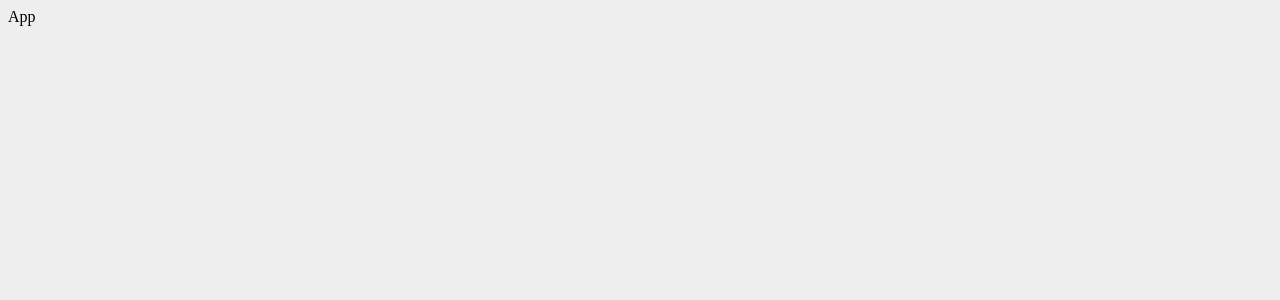
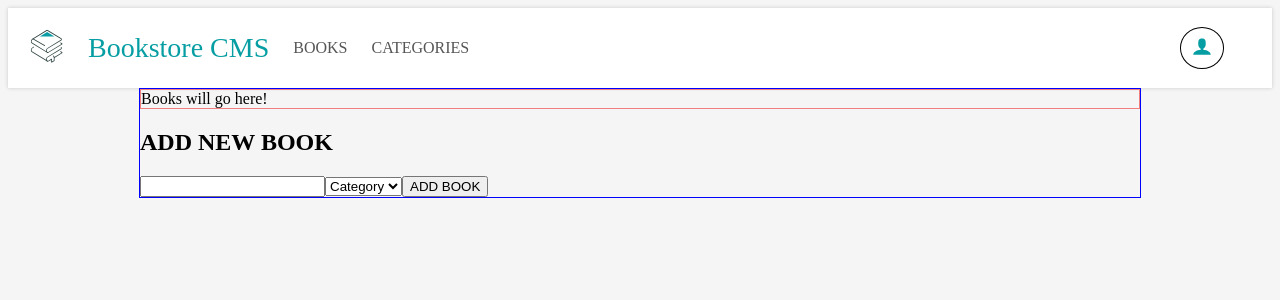
Before and after one commit to OkoyeCharles/bookstore, a React (Create React App) app: page / in a window 1280 px wide. Shown: the top 300 px of the page. Built offline with nearby package versions, Linux system fonts and the light colour scheme; the HTML template or start-up script is replaced by a standard one.

Commit message:
Add all Components

```diff
--- a/package.json
+++ b/package.json
@@ -8,6 +8,8 @@
     "@testing-library/user-event": "^13.5.0",
     "react": "^18.2.0",
     "react-dom": "^18.2.0",
+    "react-icons": "^4.4.0",
+    "react-router-dom": "^6.3.0",
     "react-scripts": "5.0.1",
     "web-vitals": "^2.1.4"
   },
--- a/src/App.js
+++ b/src/App.js
@@ -1,9 +1,22 @@
 import React from 'react';
+import { BrowserRouter as Router, Routes, Route } from 'react-router-dom';
+import Categories from './components/Categories';
+import Home from './components/Home';
+import Nav from './components/Nav';
 import './styles/App.css';
 
 function App() {
   return (
-    <div>App</div>
+    <Router>
+      {/* Navigation */}
+      <Nav />
+      <Routes>
+        {/* Books Page */}
+        <Route path="/" element={<Home />} />
+        {/* Categories Page */}
+        <Route path="/categories" element={<Categories />} />
+      </Routes>
+    </Router>
   );
 }
 
--- /dev/null
+++ b/src/components/AddBooks.js
@@ -0,0 +1,19 @@
+import React from 'react';
+
+function AddBooks() {
+  return (
+    <form className="addBooks__form">
+      <h2 className="addBooks__title">ADD NEW BOOK</h2>
+      <input type="text" name="book" />
+      <select name="category">
+        <option value="category">Category</option>
+        <option value="action">Action</option>
+        <option value="drama">Drama</option>
+        <option value="scifi">Scifi</option>
+      </select>
+      <button type="submit">ADD BOOK</button>
+    </form>
+  );
+}
+
+export default AddBooks;
--- /dev/null
+++ b/src/components/Books.js
@@ -0,0 +1,12 @@
+import React from 'react';
+import '../styles/Books.css';
+
+function Books() {
+  return (
+    <div className="books__container">
+      Books will go here!
+    </div>
+  );
+}
+
+export default Books;
--- /dev/null
+++ b/src/components/Categories.js
@@ -0,0 +1,9 @@
+import React from 'react';
+
+function Categories() {
+  return (
+    <div>Categories</div>
+  );
+}
+
+export default Categories;
--- /dev/null
+++ b/src/components/Home.js
@@ -0,0 +1,15 @@
+import React from 'react';
+import Books from './Books';
+import AddBooks from './AddBooks';
+import '../styles/Home.css';
+
+function Home() {
+  return (
+    <section className="home__container">
+      <Books />
+      <AddBooks />
+    </section>
+  );
+}
+
+export default Home;
--- /dev/null
+++ b/src/components/Nav.js
@@ -0,0 +1,24 @@
+import React from 'react';
+import { Link } from 'react-router-dom';
+import { ImUser } from 'react-icons/im';
+import Logo from '../images/Logo.svg';
+
+import '../styles/Nav.css';
+
+function Nav() {
+  return (
+    <header className="nav__container">
+      <div className="nav__logo">
+        <img src={Logo} alt="logo" />
+        <span>Bookstore CMS</span>
+      </div>
+      <nav className="nav__links">
+        <Link to="/">BOOKS</Link>
+        <Link to="/categories">CATEGORIES</Link>
+      </nav>
+      <div className="nav__user"><ImUser /></div>
+    </header>
+  );
+}
+
+export default Nav;
--- a/src/styles/App.css
+++ b/src/styles/App.css
@@ -1,4 +1,6 @@
 body {
-  background: #eee;
+  background: #f5f5f5;
   min-height: 100vh;
+  display: flex;
+  flex-direction: column;
 }
--- /dev/null
+++ b/src/styles/Books.css
@@ -0,0 +1,3 @@
+.books__container {
+  border: 0.1em solid lightcoral;
+}
--- /dev/null
+++ b/src/styles/Home.css
@@ -0,0 +1,5 @@
+.home__container {
+  max-width: 62.5em;
+  border: 0.1em solid blue;
+  margin-inline: auto;
+}
--- /dev/null
+++ b/src/styles/Nav.css
@@ -0,0 +1,50 @@
+.nav__container {
+  display: flex;
+  align-items: center;
+  gap: clamp(.5em, 4vw, 1.5em);
+  padding-right: clamp(1em, 5vw, 3em);
+  box-shadow: 0 0 .25em rgba(0, 0, 0, 0.175);
+  background: #fff;
+}
+
+.nav__container .nav__logo {
+  display: flex;
+  align-items: center;
+}
+
+.nav__container .nav__logo > span {
+  font-size: clamp(1em, 4vw, 1.75em);
+  color: #079ea3;
+}
+
+.nav__container .nav__logo > img {
+  width: 5em;
+  transform: translateY(.5em);
+}
+
+.nav__container .nav__links {
+  display: flex;
+  gap: clamp(.5em, 4vw, 1.5em);
+}
+
+.nav__container .nav__links > * {
+  font-size: clamp(.75em, 3vw, 1em);
+  text-decoration: none;
+  color: #555;
+}
+.nav__container .nav__user {
+  margin-left: auto;
+  border: 1px solid;
+  padding: .5em .7em;
+  border-radius: 50%;
+}
+.nav__container .nav__user > * {
+  font-size: clamp(.75em, 3vw, 1.25em);
+  color: #079ea3;
+}
+
+@media screen and (max-width: 768px) {
+  .nav__container .nav__logo > span {
+    display: none;
+  }
+}
```
Also changed, not shown: src/images/Logo.svg (added), 1 other file (tests, documents, lock files or other folders).
